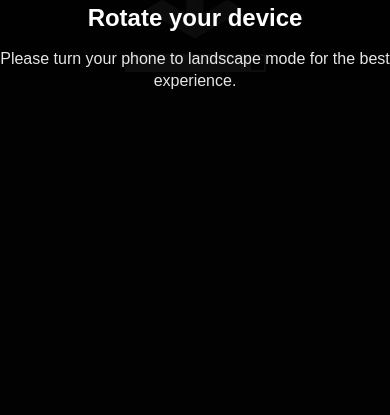
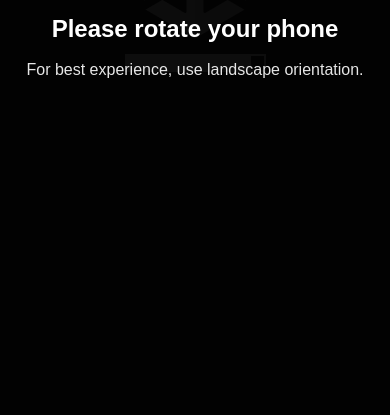
Before and after one commit to Coscos100/PortfolioWebsite, a plain HTML site: page index.html in a window 390 px wide. Shown: the part 429-844 px from the top of the page. Drawn offline with Linux system fonts and the light colour scheme; no server answers.

Commit message:
Update index.html

```diff
--- a/index.html
+++ b/index.html
@@ -6,10 +6,34 @@
     <link rel="shortcut icon" href="TemplateData/favicon.ico">
     <link rel="stylesheet" href="TemplateData/style.css">
     <meta name="viewport" content="width=device-width, height=device-height, initial-scale=1.0, user-scalable=no, shrink-to-fit=yes">
+    <style>
+        html, body {
+            margin: 0;
+            padding: 0;
+            width: 100%;
+            height: 100%;
+            overflow: hidden;
+        }
+        #unity-container { position: absolute; width: 100%; height: 100%; }
+        #unity-canvas { width: 100%; height: 100%; background: #231F20; }
+        #unity-loading-bar { position: absolute; left: 50%; top: 50%; transform: translate(-50%, -50%); display: none; }
+        #unity-footer { position: relative; }
+        #rotate-warning {
+            display: none;
+            position: fixed;
+            top: 0; left: 0; width: 100vw; height: 100vh;
+            background: rgba(0,0,0,0.95); color: white; z-index: 10000;
+            justify-content: center; align-items: center; flex-direction: column;
+            font-family: Arial, sans-serif; text-align: center;
+        }
+        #rotate-warning .icon { font-size: 80px; margin-bottom: 30px; animation: rotate-animation 2s ease-in-out infinite; }
+        @keyframes rotate-animation { 0%,100%{transform:rotate(0deg);} 50%{transform:rotate(90deg);} }
+        #rotate-warning h2 { font-size: 24px; margin-bottom: 15px; }
+        #rotate-warning p { font-size: 16px; opacity: 0.9; }
+    </style>
 </head>
 <body>
-    <!-- Unity Container -->
-    <div id="unity-container" class="unity-desktop">
+    <div id="unity-container">
         <canvas id="unity-canvas" width="1920" height="1080" tabindex="-1"></canvas>
         <div id="unity-loading-bar">
             <div id="unity-logo"></div>
@@ -18,6 +42,11 @@
             </div>
         </div>
         <div id="unity-warning"></div>
+        <div id="rotate-warning">
+            <div class="icon">↻</div>
+            <h2>Please rotate your phone</h2>
+            <p>For best experience, use landscape orientation.</p>
+        </div>
         <div id="unity-footer">
             <div id="unity-webgl-logo"></div>
             <div id="unity-fullscreen-button"></div>
@@ -25,30 +54,22 @@
         </div>
     </div>
 
-    <!-- Rotate warning overlay -->
-    <div id="rotate-warning">
-        <div class="icon">🔄</div>
-        <h2>Rotate your device</h2>
-        <p>Please turn your phone to landscape mode for the best experience.</p>
-    </div>
-
     <script>
-        const container = document.querySelector("#unity-container");
-        const canvas = document.querySelector("#unity-canvas");
-        const loadingBar = document.querySelector("#unity-loading-bar");
-        const progressBarFull = document.querySelector("#unity-progress-bar-full");
-        const fullscreenButton = document.querySelector("#unity-fullscreen-button");
-        const warningBanner = document.querySelector("#unity-warning");
-        const rotateWarning = document.querySelector("#rotate-warning");
+        const container = document.getElementById("unity-container");
+        const canvas = document.getElementById("unity-canvas");
+        const loadingBar = document.getElementById("unity-loading-bar");
+        const progressBarFull = document.getElementById("unity-progress-bar-full");
+        const fullscreenButton = document.getElementById("unity-fullscreen-button");
+        const rotateWarning = document.getElementById("rotate-warning");
 
         function unityShowBanner(msg, type) {
-            const div = document.createElement('div');
+            const warningBanner = document.getElementById("unity-warning");
+            const div = document.createElement("div");
             div.innerHTML = msg;
-            warningBanner.appendChild(div);
             if(type === 'error') div.style = 'background:red; padding:10px;';
             else if(type === 'warning') div.style = 'background:yellow; padding:10px;';
-            else setTimeout(()=>{ warningBanner.removeChild(div); }, 5000);
-            warningBanner.style.display = warningBanner.children.length ? 'block' : 'none';
+            warningBanner.appendChild(div);
+            if(type !== 'error') setTimeout(() => div.remove(), 5000);
         }
 
         const buildUrl = "Build";
@@ -64,14 +85,13 @@
             showBanner: unityShowBanner
         };
 
-        // Mobile detection using both UA and screen width
         const isMobile = (/iPhone|iPad|iPod|Android/i.test(navigator.userAgent) || window.innerWidth <= 768);
+
         if(isMobile){
             container.className = "unity-mobile";
             canvas.className = "unity-mobile";
 
-            // Show rotate warning automatically
-            function checkOrientation() {
+            function checkOrientation(){
                 if(window.innerHeight > window.innerWidth){
                     rotateWarning.style.display = "flex";
                 } else {
@@ -80,7 +100,10 @@
             }
             window.addEventListener('resize', checkOrientation);
             window.addEventListener('orientationchange', checkOrientation);
-            checkOrientation(); // Initial check
+            checkOrientation();
+        } else {
+            container.className = "unity-desktop";
+            fullscreenButton.onclick = () => { if(window.unityInstance) unityInstance.SetFullscreen(1); };
         }
 
         loadingBar.style.display = "block";
@@ -89,13 +112,11 @@
         script.src = loaderUrl;
         script.onload = () => {
             createUnityInstance(canvas, config, (progress) => {
-                progressBarFull.style.width = 100 * progress + "%";
+                progressBarFull.style.width = 100*progress + "%";
             }).then((unityInstance) => {
+                window.unityInstance = unityInstance;
                 loadingBar.style.display = "none";
-                if(!isMobile){
-                    fullscreenButton.onclick = () => { unityInstance.SetFullscreen(1); };
-                }
-            }).catch((message) => { alert(message); });
+            }).catch((msg) => alert(msg));
         };
         document.body.appendChild(script);
     </script>
```
